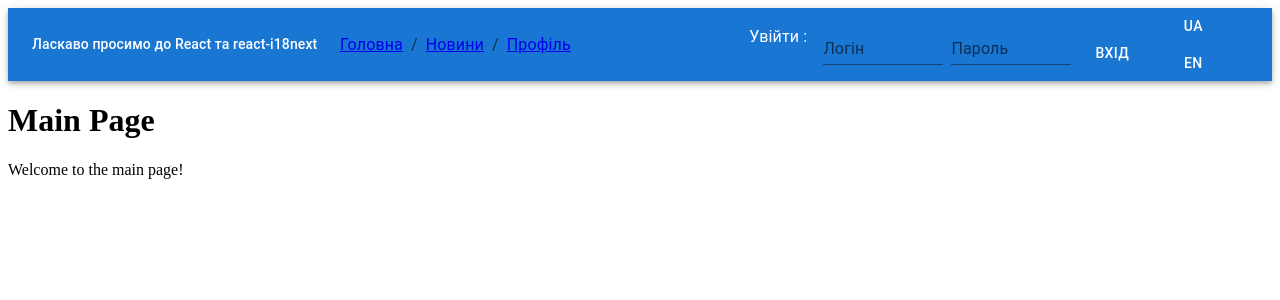
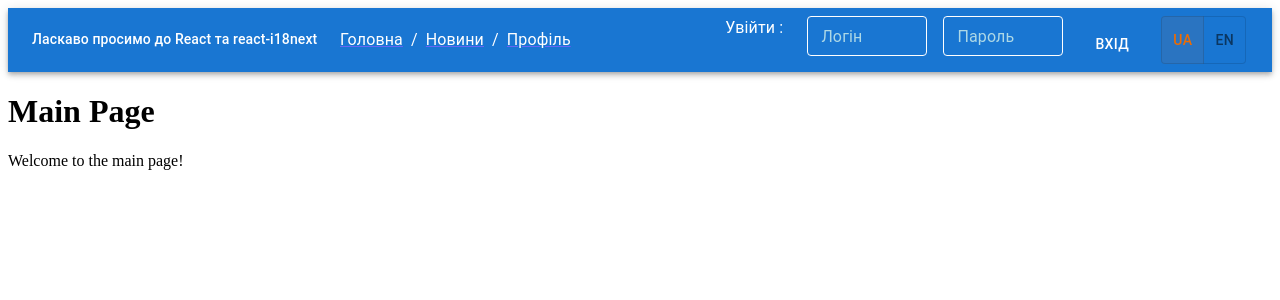
Before and after one commit to hustle2live/newspaper-app, a React (Create React App) app in the folder app/: page /#/news in a window 1280 px wide. Shown: the top 300 px of the page. Built offline with nearby package versions, Linux system fonts and the light colour scheme; the HTML template or start-up script is replaced by a standard one.

Commit message:
moderate header styles

```diff
--- a/app/src/App.js
+++ b/app/src/App.js
@@ -25,7 +25,12 @@ const App = () => {
 
   return (
     <BrowserRouter>
-      <Header login={user} changeLanguage={changeLanguage} t={t} i18n={i18n} />
+      <Header
+        user={user}
+        changeLanguage={changeLanguage}
+        t={t}
+        currentLng={i18n.language}
+      />
 
       <Routes>
         <Route exact path='/' element={<Main />}></Route>
--- a/app/src/components/Header/Header.jsx
+++ b/app/src/components/Header/Header.jsx
@@ -8,17 +8,21 @@ import {
   AppBar,
   Toolbar,
   Breadcrumbs,
-  Button,
   Grid,
   Typography,
-  Box,
+  ToggleButton,
+  ToggleButtonGroup,
   Link
 } from '@mui/material';
 
 const Header = (props) => {
-  const user = props.login;
-  const t = props.t;
-  const changeLanguage = props.changeLanguage;
+  const { user, t, changeLanguage, currentLng } = props;
+
+  const [alignment, setAlignment] = React.useState(currentLng);
+
+  const handleAlignment = (event, newAlignment) => {
+    setAlignment(newAlignment);
+  };
 
   return (
     <AppBar position='static' sx={{ width: `100%` }}>
@@ -37,15 +41,23 @@ const Header = (props) => {
           </Grid>
 
           <Grid item sm={3}>
-            <Breadcrumbs aria-label='breadcrumb'>
-              <NavLink to='/'>{t('main-link')}</NavLink>
-
-              <NavLink to='/news' underline='hover'>
-                {t('news-link')}
+            <Breadcrumbs aria-label='breadcrumb' color='#fff'>
+              <NavLink to='/'>
+                <Link href='#' component='span' color='#fff'>
+                  {t('main-link')}
+                </Link>
               </NavLink>
 
-              <NavLink to='/profile' underline='hover'>
-                {t('profile-link')}
+              <NavLink to='/news'>
+                <Link href='#' component='span' color='#fff'>
+                  {t('news-link')}
+                </Link>
+              </NavLink>
+
+              <NavLink to='/profile'>
+                <Link href='#' component='span' color='#fff'>
+                  {t('profile-link')}
+                </Link>
               </NavLink>
             </Breadcrumbs>
           </Grid>
@@ -55,23 +67,28 @@ const Header = (props) => {
           </Grid>
 
           <Grid item sm={1}>
-            <Box sx={({ m: 0 }, { p: 0 })}>
-              <Button
-                id='lng-ua'
+            <ToggleButtonGroup
+              color='warning'
+              value={alignment}
+              exclusive
+              onChange={handleAlignment}
+              aria-label='text alignment'
+            >
+              <ToggleButton
+                value='ua'
+                aria-label='ua-language'
                 onClick={() => changeLanguage('ua')}
-                variant='standart'
               >
                 ua
-              </Button>
-
-              <Button
-                id='lng-en'
+              </ToggleButton>
+              <ToggleButton
+                value='en'
+                aria-label='en-language'
                 onClick={() => changeLanguage('en')}
-                variant='standart'
               >
                 en
-              </Button>
-            </Box>
+              </ToggleButton>
+            </ToggleButtonGroup>
           </Grid>
         </Grid>
       </Toolbar>
--- a/app/src/components/Login/Login.jsx
+++ b/app/src/components/Login/Login.jsx
@@ -7,6 +7,31 @@ import { login } from '../../features/userSlice';
 import { database as db } from '../../app/database';
 import { validateUser } from '../../app/validate';
 import { Button, TextField, Typography, Box, Stack } from '@mui/material';
+
+import { styled } from '@mui/material/styles';
+
+const CssTextField = styled(TextField)({
+  '& label': {
+    color: 'lightblue'
+  },
+  '& label.Mui-focused': {
+    color: 'white'
+  },
+  '& .MuiInput-underline:after': {
+    borderBottomColor: 'white'
+  },
+  '& .MuiOutlinedInput-root': {
+    '& fieldset': {
+      borderColor: 'white'
+    },
+    '&:hover fieldset': {
+      borderColor: 'white'
+    },
+    '&.Mui-focused fieldset': {
+      borderColor: 'white'
+    }
+  }
+});
 
 export const LoginForm = (props) => {
   const [username, setUsername] = useState('');
@@ -52,27 +77,34 @@ export const LoginForm = (props) => {
         </Typography>
       </Box>
 
-      <Box pb={1}>
-        <TextField
+      <Box
+        component='form'
+        sx={{
+          '& .MuiTextField-root': { m: 1, width: '120' }
+        }}
+        noValidate
+        autoComplete='off'
+      >
+        <CssTextField
           label={t('username')}
           type='name'
           id='userName'
           value={username}
           onChange={(e) => onChangeUsername(e)}
-          variant='standard'
+          variant='outlined'
           sx={{ width: 120 }}
+          size='small'
         />
-      </Box>
 
-      <Box pb={1}>
-        <TextField
+        <CssTextField
           label={t('password')}
           type='password'
           id='userPassword'
           value={password}
           onChange={(e) => onChangePassword(e)}
-          variant='standard'
+          variant='outlined'
           sx={{ width: 120 }}
+          size='small'
         />
       </Box>
 
--- a/app/src/components/Login/Logout.jsx
+++ b/app/src/components/Login/Logout.jsx
@@ -19,7 +19,7 @@ export const LogoutForm = (props) => {
       <Box>
         <Typography variant='body1' component='p'>
           {t('hello')},{' '}
-          <Typography variant='h6' component='span' color={'yellow'}>
+          <Typography variant='h6' component='span' color={'lightblue'}>
             {user.name}
           </Typography>
         </Typography>
--- a/app/src/components/News/News.jsx
+++ b/app/src/components/News/News.jsx
@@ -1,5 +1,9 @@
-import React from 'react';
+import * as React from 'react';
 import { useState, useEffect } from 'react';
+
+import { Container, Grid, Typography, IconButton } from '@mui/material';
+
+import Close from '@mui/icons-material/Close';
 
 const News = () => {
   const [newsArray, setNewsArray] = useState([]);
@@ -41,12 +45,10 @@ const News = () => {
       method: 'DELETE'
     }).then(setDeleteStoriesArray([...deleteStoriesArray, postId]));
 
-  const handleDeleteStory = (id) => {
-    console.log(id);
-    if (window.confirm('are you sure to delete this News story?')) {
-      deleteNews(id);
-    } else console.log('cancel delete ' + id);
-  };
+  const handleDeleteStory = (id) =>
+    window.confirm('are you sure to delete this News story?')
+      ? deleteNews(id)
+      : null;
 
   useEffect(() => getNews(), [storyLimit]);
 
@@ -55,16 +57,17 @@ const News = () => {
   const StoryElementNews = () =>
     newsArray
       ? newsArray.map((item) => (
-          <li className='news-list' key={item.id}>
-            <h4>{item.title}</h4>
-            <p>{item.body}</p>
-            <div
-              className='delete-icon'
-              onClick={() => handleDeleteStory(item.id)}
-            >
-              X
-            </div>
-          </li>
+          <Grid item key={item.id}>
+            <Typography variant='h4' component='title'>
+              {item.title}
+            </Typography>
+            <Typography variant='body1' component='p'>
+              {item.body}
+            </Typography>
+            <IconButton onClick={() => handleDeleteStory(item.id)}>
+              <Close />
+            </IconButton>
+          </Grid>
         ))
       : null;
 
@@ -72,16 +75,16 @@ const News = () => {
   // console.log('storyLimit : ' + storyLimit);
 
   return (
-    <div>
+    <Container>
       <h1>News Page</h1>
       <p>Here are the latest news!</p>
       <div>
         {newsArray && storyLimit !== 0 ? (
           <>
             {' '}
-            <ul className='news-section'>
+            <Grid container>
               <StoryElementNews />
-            </ul>
+            </Grid>
             <button onClick={() => setStoryLimit(storyLimit + 5)}>
               Get More
             </button>
@@ -90,7 +93,7 @@ const News = () => {
           <p>{loadingStatusMessage}</p>
         )}
       </div>
-    </div>
+    </Container>
   );
 };
 
```
